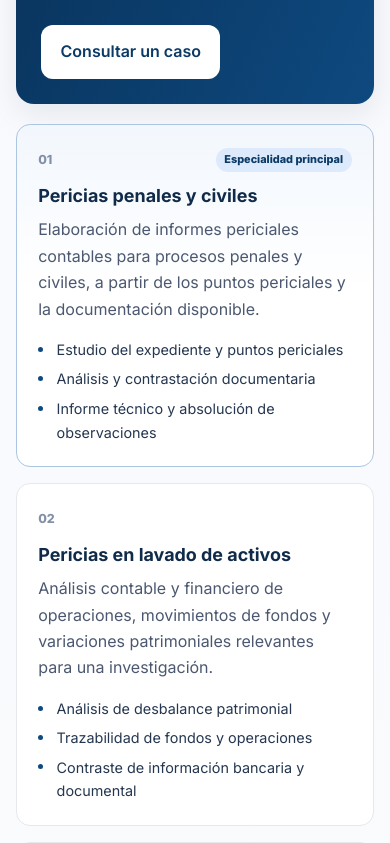
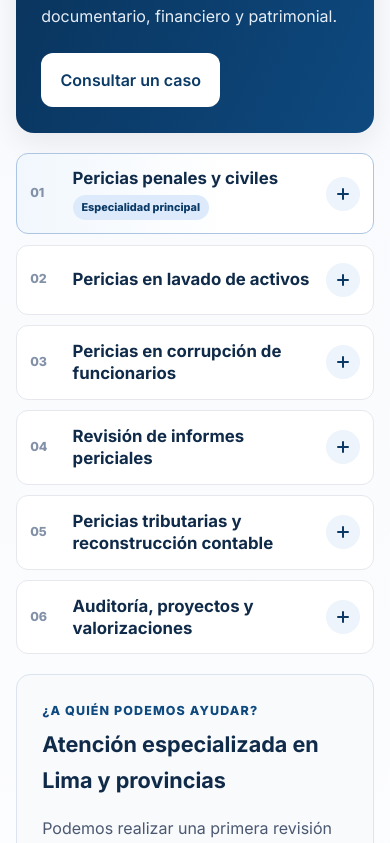
Before and after one commit to RamiroGuzmanCh/LKC, an Angular app: page / in a window 390 px wide. Shown: the part 1961-2804 px from the top of the page. Built offline with nearby package versions, Linux system fonts and the light colour scheme.

Commit message:
feat: simplify services with accessible accordions

```diff
--- a/src/app/components/services/services.component.html
+++ b/src/app/components/services/services.component.html
@@ -7,7 +7,7 @@
       </div>
       <p class="services-intro__text">
         Convertimos información contable, financiera y tributaria compleja en conclusiones claras,
-        sustentadas y útiles para su caso.
+        sustentadas y útiles para su caso. Seleccione un servicio para conocer su alcance.
       </p>
     </header>
 
@@ -23,17 +23,25 @@
 
     <div class="services-grid">
       @for (service of services; track service.number) {
-        <article class="service-card" [class.service-card--featured]="service.featured">
-          <div class="service-card__top">
+        <details class="service-card" [class.service-card--featured]="service.featured" name="servicios-lkc">
+          <summary>
             <span class="service-card__number">{{ service.number }}</span>
-            @if (service.featured) { <span class="service-card__badge">Especialidad principal</span> }
+            <span class="service-card__heading">
+              <span class="service-card__title">{{ service.title }}</span>
+              @if (service.featured) { <span class="service-card__badge">Especialidad principal</span> }
+            </span>
+            <span class="service-card__toggle" aria-hidden="true"></span>
+          </summary>
+          <div class="service-card__content">
+            <p>{{ service.description }}</p>
+            <div>
+              <p class="service-card__scope">Este servicio puede incluir</p>
+              <ul>
+                @for (item of service.items; track item) { <li>{{ item }}</li> }
+              </ul>
+            </div>
           </div>
-          <h3>{{ service.title }}</h3>
-          <p>{{ service.description }}</p>
-          <ul>
-            @for (item of service.items; track item) { <li>{{ item }}</li> }
-          </ul>
-        </article>
+        </details>
       }
     </div>
 
--- a/src/styles.css
+++ b/src/styles.css
@@ -420,41 +420,64 @@ img {
 }
 .services-grid {
   display: grid;
-  grid-template-columns: repeat(3, 1fr);
-  gap: 1rem;
+  gap: 0.65rem;
 }
 .service-card {
-  display: flex;
-  flex-direction: column;
-  min-height: 100%;
-  padding: 1.35rem;
   border: 1px solid var(--line);
-  border-radius: var(--radius);
+  border-radius: 12px;
   background: #fff;
-  transition: transform 0.2s ease, box-shadow 0.2s ease, border-color 0.2s ease;
+  transition: box-shadow 0.2s ease, border-color 0.2s ease;
 }
 .service-card:hover {
-  transform: translateY(-3px);
   border-color: #bfd1e8;
+  box-shadow: 0 8px 24px rgb(6 24 44 / 6%);
+}
+.service-card[open] {
+  border-color: #adc8e5;
   box-shadow: var(--shadow);
 }
 .service-card--featured {
   border-color: #abc5e3;
-  background: linear-gradient(180deg, #f2f7fd 0%, #fff 48%);
+  background: linear-gradient(90deg, #f1f7fd 0%, #fff 60%);
 }
-.service-card__top {
+.service-card summary {
   display: flex;
-  min-height: 1.7rem;
   align-items: center;
-  justify-content: space-between;
-  gap: 0.75rem;
+  gap: 1rem;
+  min-height: 74px;
+  padding: 1rem 1.2rem;
+  cursor: pointer;
+  list-style: none;
+}
+.service-card summary::-webkit-details-marker {
+  display: none;
+}
+.service-card summary:focus-visible {
+  border-radius: 12px;
+  outline: 3px solid rgb(14 73 127 / 28%);
+  outline-offset: 2px;
 }
 .service-card__number {
+  flex: 0 0 2rem;
   color: #8391a8;
   font-size: 0.78rem;
   font-weight: 800;
 }
+.service-card__heading {
+  display: flex;
+  flex: 1;
+  align-items: center;
+  justify-content: space-between;
+  gap: 1rem;
+}
+.service-card__title {
+  color: #102b49;
+  font-size: 1.05rem;
+  font-weight: 700;
+  line-height: 1.35;
+}
 .service-card__badge {
+  flex: 0 0 auto;
   padding: 0.2rem 0.55rem;
   border-radius: 999px;
   color: var(--brand);
@@ -462,20 +485,56 @@ img {
   font-size: 0.68rem;
   font-weight: 800;
 }
-.service-card h3 {
-  margin: 0.65rem 0 0.5rem;
-  color: #102b49;
-  font-size: 1.12rem;
-  line-height: 1.35;
+.service-card__toggle {
+  position: relative;
+  flex: 0 0 34px;
+  width: 34px;
+  height: 34px;
+  border-radius: 50%;
+  background: #edf4fb;
 }
-.service-card > p {
-  margin: 0;
+.service-card__toggle::before,
+.service-card__toggle::after {
+  position: absolute;
+  top: 50%;
+  left: 50%;
+  width: 12px;
+  height: 2px;
+  border-radius: 2px;
+  background: var(--brand);
+  content: '';
+  transform: translate(-50%, -50%);
+  transition: transform 0.2s ease;
+}
+.service-card__toggle::after {
+  transform: translate(-50%, -50%) rotate(90deg);
+}
+.service-card[open] .service-card__toggle::after {
+  transform: translate(-50%, -50%) rotate(0);
+}
+.service-card__content {
+  display: grid;
+  grid-template-columns: 1.05fr 0.95fr;
+  gap: 2rem;
+  padding: 0 4.6rem 1.3rem;
+  border-top: 1px solid #edf1f5;
+}
+.service-card__content > p {
+  margin: 1.15rem 0 0;
   color: #4b5870;
+}
+.service-card__scope {
+  margin: 1.15rem 0 0.5rem;
+  color: #718096;
+  font-size: 0.72rem;
+  font-weight: 800;
+  letter-spacing: 0.07em;
+  text-transform: uppercase;
 }
 .service-card ul {
   display: grid;
   gap: 0.35rem;
-  margin: 1rem 0 0;
+  margin: 0;
   padding: 0;
   list-style: none;
 }
@@ -704,9 +763,6 @@ img {
   .footer__grid {
     grid-template-columns: 1fr 1fr;
   }
-  .services-grid {
-    grid-template-columns: 1fr 1fr;
-  }
   .expertise-banner {
     grid-template-columns: auto 1fr;
   }
@@ -776,6 +832,21 @@ img {
   .service-reach {
     grid-template-columns: 1fr;
   }
+  .service-card summary {
+    gap: 0.65rem;
+    min-height: 68px;
+    padding: 0.85rem;
+  }
+  .service-card__heading {
+    align-items: flex-start;
+    flex-direction: column;
+    gap: 0.35rem;
+  }
+  .service-card__content {
+    grid-template-columns: 1fr;
+    gap: 0;
+    padding: 0 1rem 1.1rem;
+  }
   .expertise-banner {
     grid-template-columns: 1fr;
   }
```
